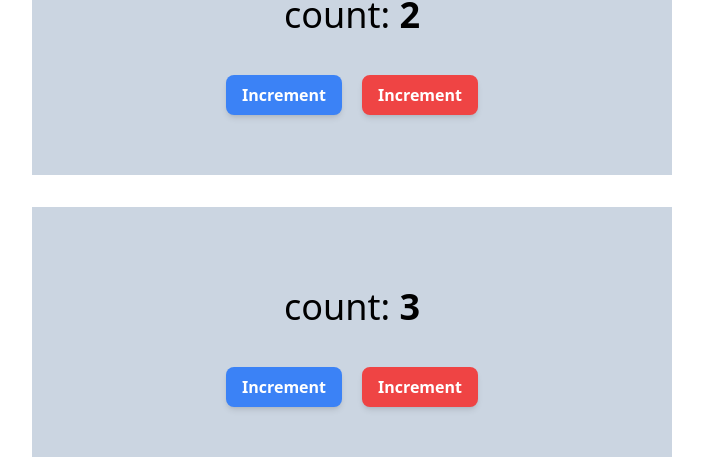
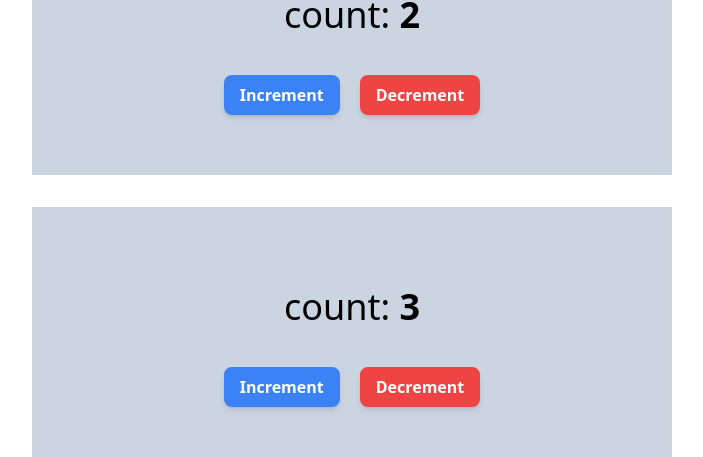
Before and after one commit to toufiq007/learning-redux, a React (Vite) app: page / in a window 1280 px wide. Shown: the part 169-626 px from the top of the page, without its empty margins (288-991 px from the left). Built offline with nearby package versions, Linux system fonts and the light colour scheme.

Commit message:
split our code to different component

```diff
--- a/src/App.tsx
+++ b/src/App.tsx
@@ -8,7 +8,6 @@ const initialState = [
     id: 1,
     count: 2,
   },
-
   {
     id: 2,
     count: 3,
@@ -17,23 +16,26 @@ const initialState = [
 
 function App() {
   const [state, setState] = useState(initialState);
-  const totalCount = state.reduce((accumulator, singleState) => {
-    return accumulator + singleState.count;
-  }, 0);
+  const totalCount = state.reduce(
+    (accumulator, currentValue) => accumulator + currentValue.count,
+    0
+  );
   const handleIncrement = (id: number) => {
-    const updateCounter = state.map((singleState) => {
+    const updateState = state.map((singleState) => {
       if (singleState.id === id) {
         return {
           ...singleState,
           count: singleState.count + 1,
         };
       }
-      return { ...singleState };
+      return {
+        ...singleState,
+      };
     });
-    setState(updateCounter)
+    setState(updateState);
   };
-  const handleDecrement = (id:number) => {
-    const updateCounter = state.map((singleState) => {
+  const handleDecrement = (id: number) => {
+    const updateState = state.map((singleState) => {
       if (singleState.id === id) {
         return {
           ...singleState,
@@ -42,7 +44,7 @@ function App() {
       }
       return { ...singleState };
     });
-    setState(updateCounter)
+    setState(updateState);
   };
 
   console.log(totalCount);
--- /dev/null
+++ b/src/components/counter/Button.tsx
@@ -0,0 +1,18 @@
+type ButtonProps = {
+  styles: string;
+  handler: (id: number) => void;
+  id: number;
+  children: string;
+};
+
+const Button = ({ styles, handler, id, children }: ButtonProps) => {
+  return (
+    <div>
+      <button onClick={() => handler(id)} className={styles}>
+        {children}
+      </button>
+    </div>
+  );
+};
+
+export default Button;
--- /dev/null
+++ b/src/components/counter/Count.tsx
@@ -0,0 +1,9 @@
+const Count = ({ count }: { count: number }) => {
+  return (
+    <div className="text-4xl my-5 py-5">
+      count: <span className="font-bold">{count}</span>
+    </div>
+  );
+};
+
+export default Count;
--- a/src/components/counter/Counter.tsx
+++ b/src/components/counter/Counter.tsx
@@ -1,3 +1,6 @@
+import Button from "./Button";
+import Count from "./Count";
+
 type CounterType = {
   id: number;
   handleIncrement: (id: number) => void;
@@ -13,23 +16,23 @@ const Counter = ({
 }: CounterType) => {
   return (
     <div className="text-center my-8 bg-slate-300 w-[50%]  mx-auto p-10">
-      <div className="text-4xl my-5 py-5">
-        count: <span className="font-bold">{count}</span>
-      </div>
-      <div className="counter-btns my-5">
-        <button
-          onClick={() => handleIncrement(id)}
-          className="px-4 py-2 mr-5 bg-blue-500 text-white font-semibold rounded-lg shadow-md hover:bg-blue-700"
+      <Count count={count} />
+      <div className="counter-btns my-5 flex justify-center gap-x-5">
+        <Button
+          styles="px-4 py-2 bg-blue-500 text-white font-semibold rounded-lg shadow-md hover:bg-blue-700"
+          handler={() => handleIncrement(id)}
+          id={id}
         >
           Increment
-        </button>
+        </Button>
 
-        <button
-          onClick={() => handleDecrement(id)}
-          className="px-4 py-2 bg-red-500 text-white font-semibold rounded-lg shadow-md hover:bg-red-700"
+        <Button
+          styles="px-4 py-2 bg-red-500 text-white font-semibold rounded-lg shadow-md hover:bg-red-700"
+          handler={() => handleDecrement(id)}
+          id={id}
         >
-          Increment
-        </button>
+          Decrement
+        </Button>
       </div>
     </div>
   );
```
